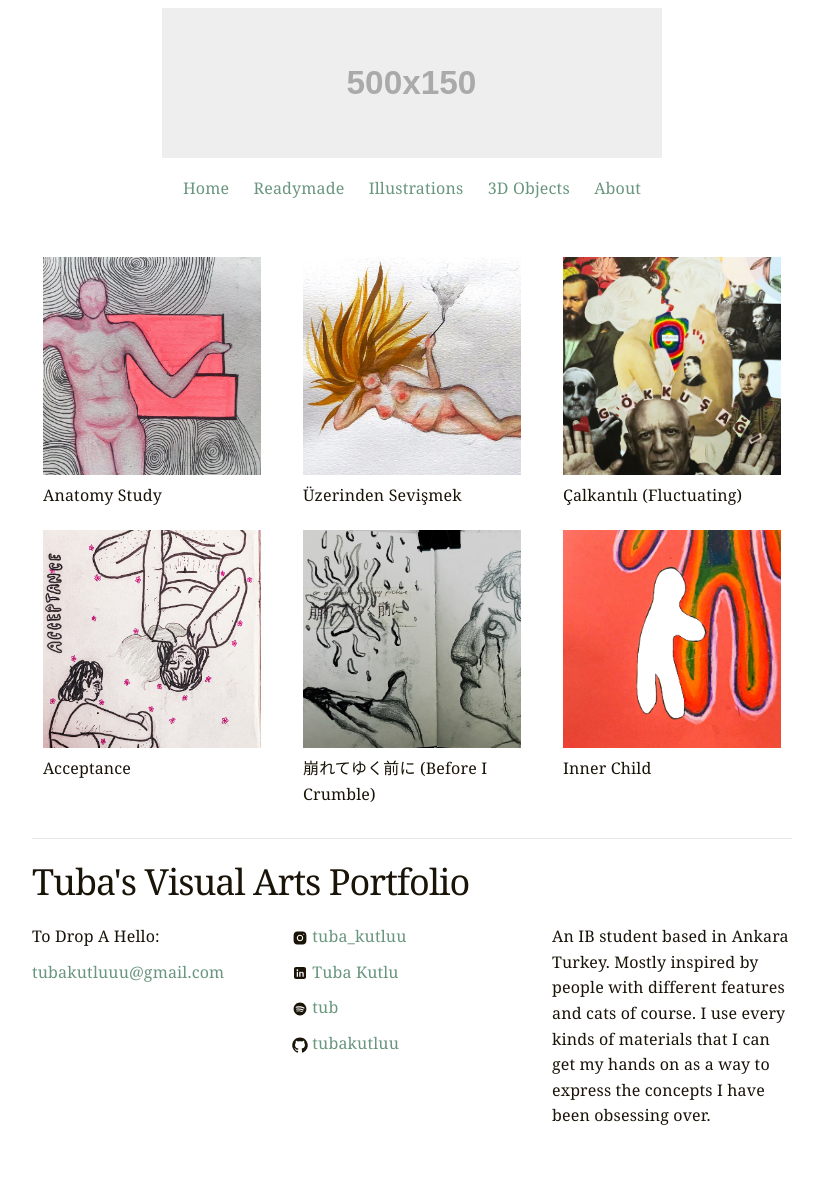
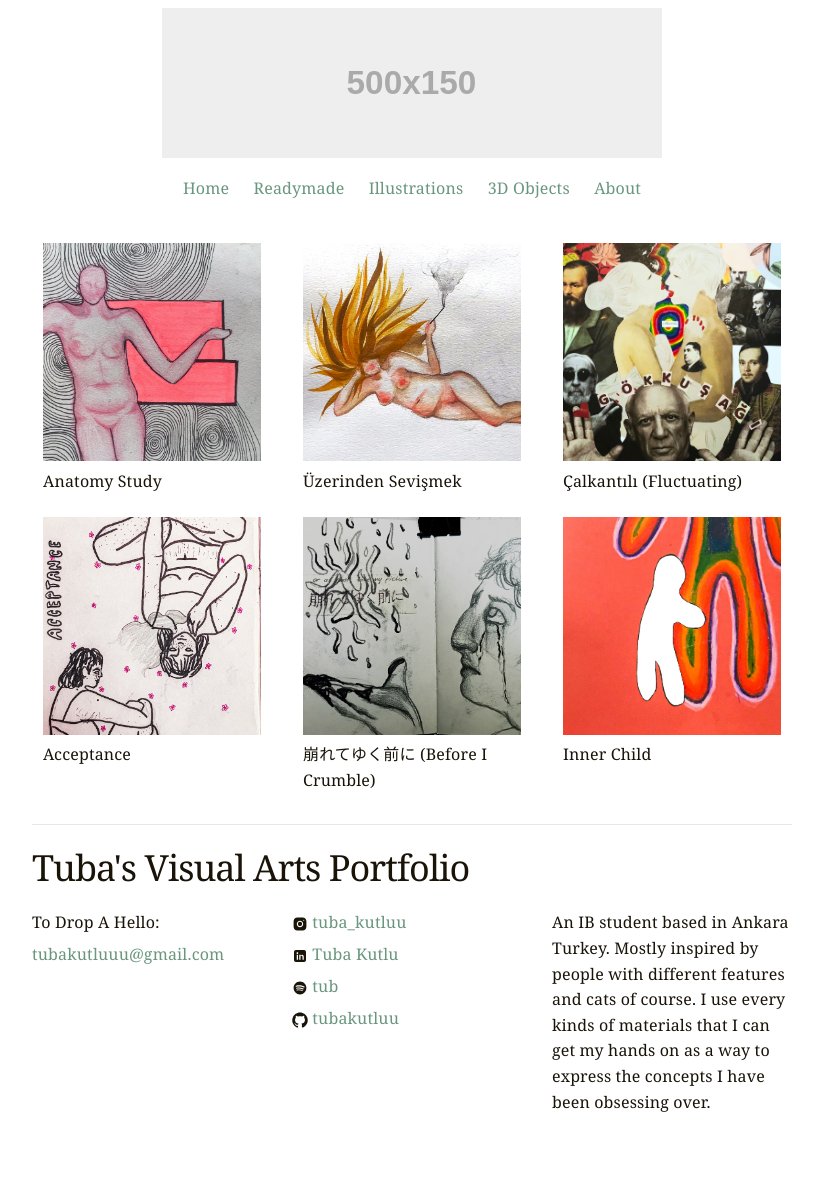
Before and after one commit to tubakutluu/tubs.portfolio, a Jekyll site: the page built from index.html, in a window 1280 px wide. Shown: the whole page, without its empty margins (228-1047 px from the left). Built offline with Jekyll 4.4.1, drawn with Linux system fonts in a browser that asks for light colours; after the commit the page ends 1170 px from its top, so only the background shows below that.

Commit message:
i have no idea - spacing e git orda 1-1.5-2.5 tu

```diff
--- a/_sass/milligram/_Spacing.scss
+++ b/_sass/milligram/_Spacing.scss
@@ -15,14 +15,14 @@ button,
 dd,
 dt,
 li {
-	margin-bottom: 1.0rem;
+	margin-bottom: 0.625rem;
 }
 
 fieldset,
 input,
 select,
 textarea {
-	margin-bottom: 1.5rem;
+	margin-bottom: 1.0rem;
 }
 
 blockquote,
@@ -34,5 +34,5 @@ p,
 pre,
 table,
 ul {
-	margin-bottom: 2.5rem;
+	margin-bottom: 1.5rem;
 }
```
